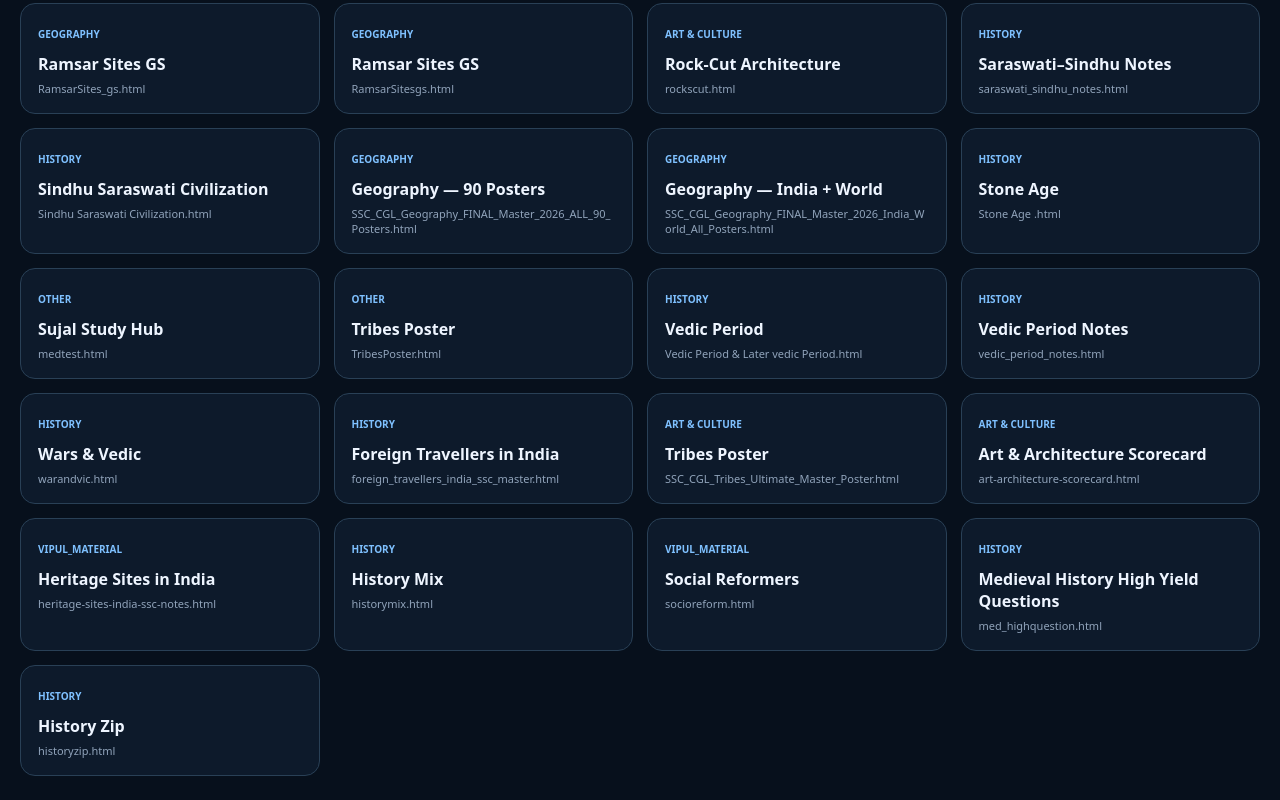
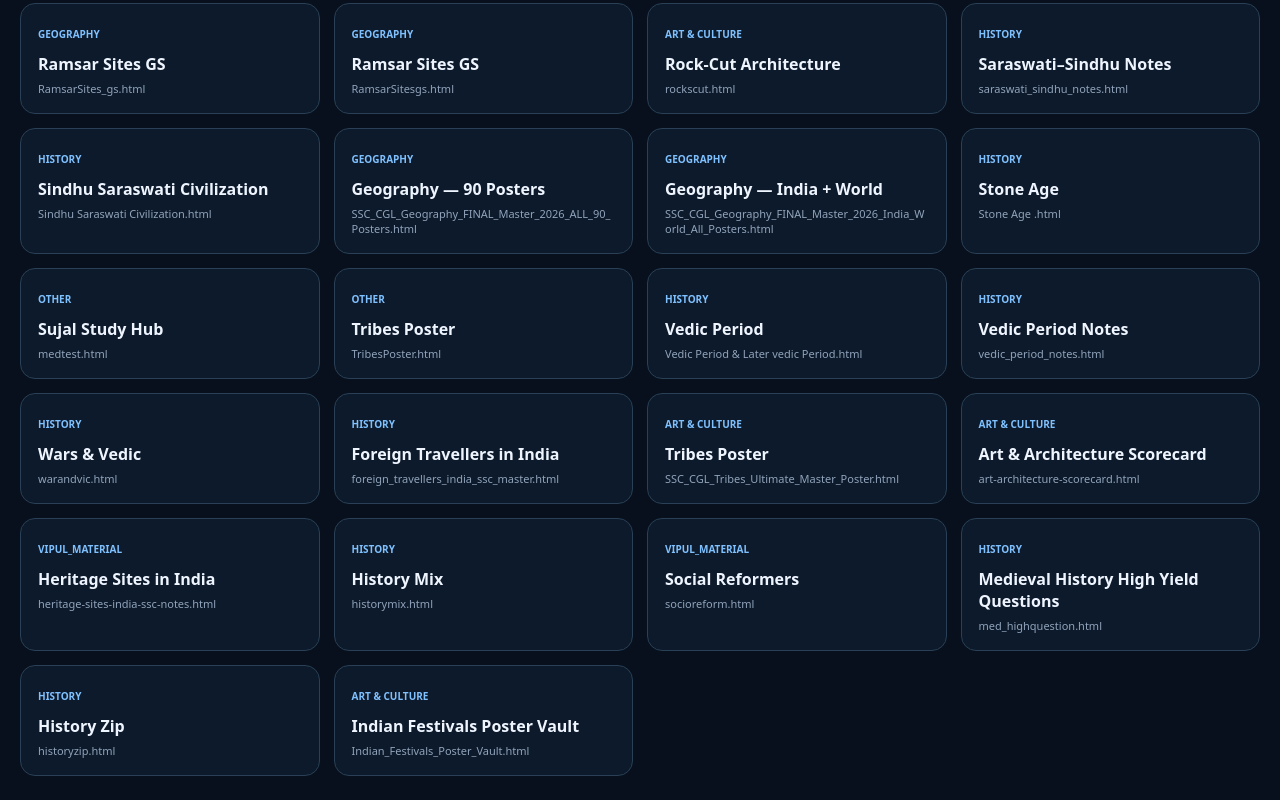
Before and after one commit to sujal290/Ssc, a plain HTML site: page index.html in a window 1280 px wide. Shown: the part 763-1563 px from the top of the page. Drawn offline with Linux system fonts and the light colour scheme.

Commit message:
Add SSC study materials

```diff
--- a/index.html
+++ b/index.html
@@ -61,6 +61,7 @@ button.active,button:hover{background:#4da3ff;color:#06101c}
 <a class="card" href="socioreform.html" data-cat="Vipul_material" data-text="Social Reformers socioreform.html Vipul_material"><span class="tag">Vipul_material</span><h3>Social Reformers</h3><p>socioreform.html</p></a>
 <a class="card" href="med_highquestion.html" data-cat="History" data-text="Medieval History High Yield Questions med_highquestion.html History"><span class="tag">History</span><h3>Medieval History High Yield Questions</h3><p>med_highquestion.html</p></a>
 <a class="card" href="historyzip.html" data-cat="History" data-text="History Zip historyzip.html History"><span class="tag">History</span><h3>History Zip</h3><p>historyzip.html</p></a>
+<a class="card" href="Indian_Festivals_Poster_Vault.html" data-cat="Art & Culture" data-text="Indian Festivals Poster Vault Indian_Festivals_Poster_Vault.html Art & Culture"><span class="tag">Art & Culture</span><h3>Indian Festivals Poster Vault</h3><p>Indian_Festivals_Poster_Vault.html</p></a>
 </div><div id="empty">No matching page found.</div></main>
 <script>
 const search=document.getElementById('search'), cards=[...document.querySelectorAll('.card')];
```
